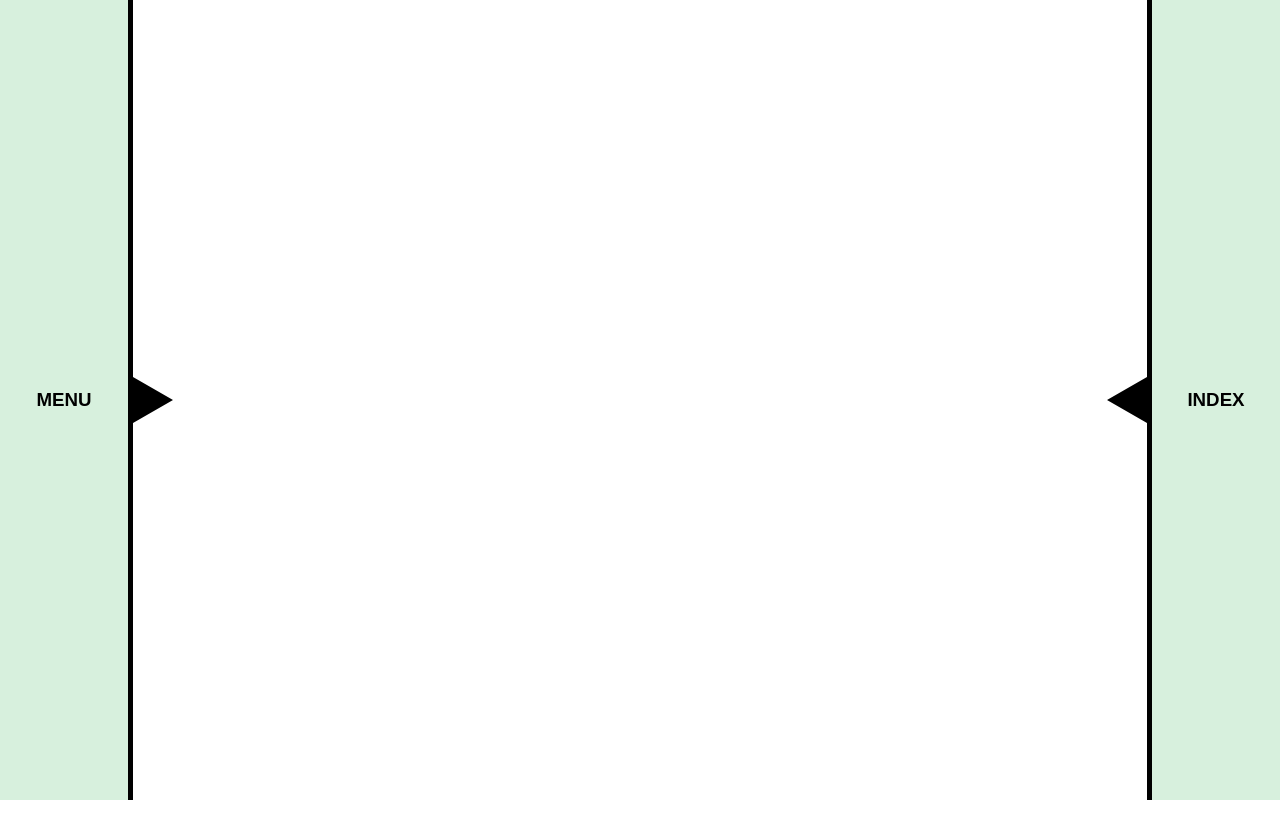
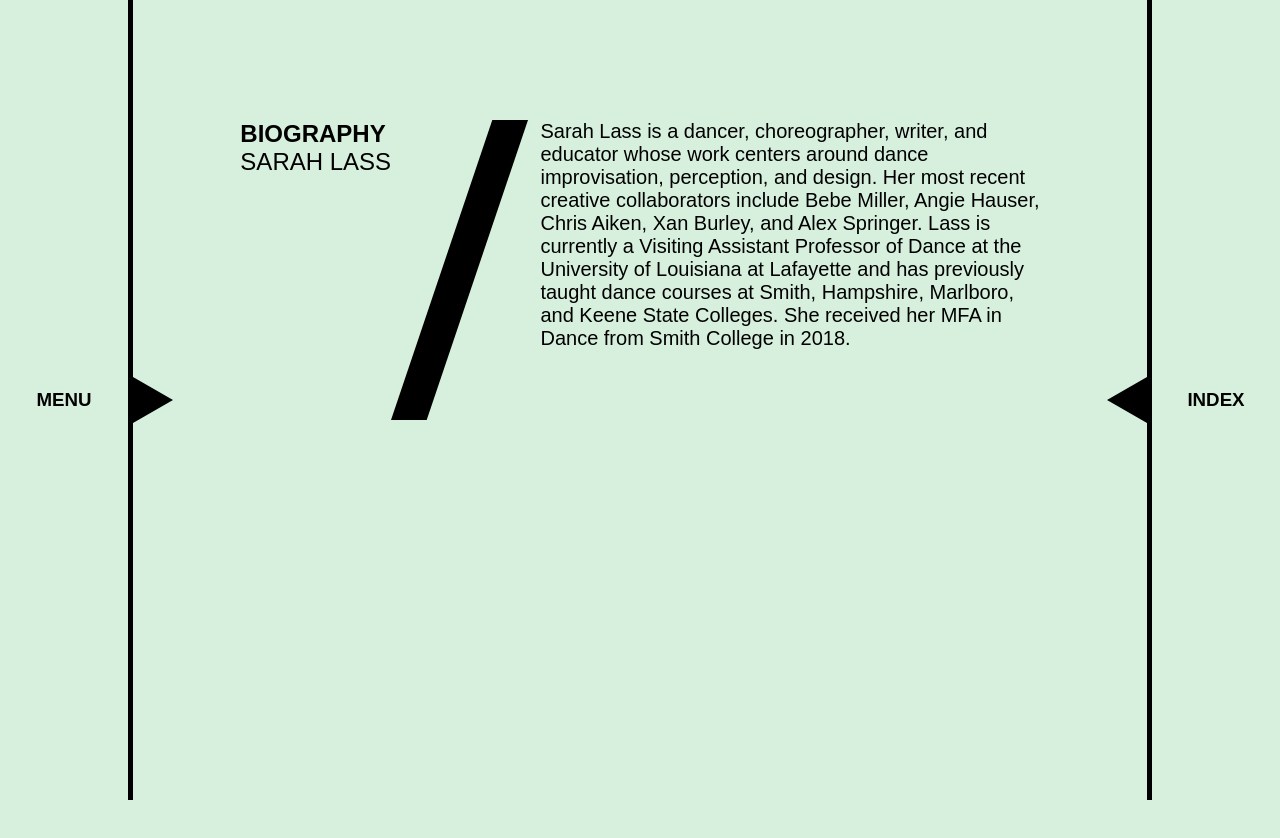
Before and after one commit to ampersand-paris/VAULT, a React (Create React App) app: page /sarah-lass-bio in a window 1280 px wide. Before the commit this address had no page. Shown: the top 838 px of the page. Before the commit the page ends 800 px from the top, so only its background shows below. Built offline with nearby package versions, Linux system fonts and the light colour scheme; a web font is replaced by a local one.

Commit message:
sarah lass

```diff
--- a/src/App.js
+++ b/src/App.js
@@ -49,6 +49,7 @@ import DarrellJonesBio from "./Biographies/DarrellJones";
 import RajaFeatherKellyBio from "./Biographies/RajaFeatherKelly";
 import ErinKilmurrayBio from "./Biographies/ErinKilmurray";
 import JaamilOlawaleKosokoBio from "./Biographies/JaamilOlawaleKosoko";
+import SarahLassBio from "./Biographies/SarahLass";
 
 // === VIDEOS ===
 import MeetingThree from "./Videos/MeetingThree";
@@ -117,6 +118,7 @@ return (
                 <Route path="/nena-couch-bio" element={<NenaCouchBio />} />
                 <Route path="/pat-graney-bio" element={<PatGraneyBio />} />
                 <Route path="/raja-feather-kelly-bio" element={<RajaFeatherKellyBio />} />
+                <Route path="/sarah-lass-bio" element={<SarahLassBio />} />
                 <Route path="/shannon-drake-bio" element={<ShannonDrakeBio />} />
                 <Route path="/rachel-boggia-bio" element={<RachelBoggiaBio />} />
             {/* Transcripts */}
--- /dev/null
+++ b/src/Biographies/SarahLass.js
@@ -0,0 +1,29 @@
+// ====== COMPONENTS ======
+
+const SarahLassBio = (props) => {
+
+    return (
+    <>
+        <div className="one-hundred-vh flex jc-center mobile-al-center mobile-column top-padding mint-green">
+            <div className="vault-padding mobile-flex mobile-jc-center mobile-width">
+                <div className="flex space-btwn essay-title-height">
+                    <div>
+                        <h2 className="subtitle ">BIOGRAPHY</h2>
+                        <h2 className="subtitle neuzit">Sarah Lass</h2>
+                    </div>
+                    <img className="bio-slash" src="/Images/Slash.svg" />
+                    <div className="flex column flex-end">
+                    </div>
+                </div>
+            </div>
+            <section className="flex column al-center no-top-padding mobile-padding">
+                <div className="essay-width ">
+                    <p className="no-top-padding">Sarah Lass is a dancer, choreographer, writer, and educator whose work centers around dance improvisation, perception, and design. Her most recent creative collaborators include Bebe Miller, Angie Hauser, Chris Aiken, Xan Burley, and Alex Springer. Lass is currently a Visiting Assistant Professor of Dance at the University of Louisiana at Lafayette and has previously taught dance courses at Smith, Hampshire, Marlboro, and Keene State Colleges. She received her MFA in Dance from Smith College in 2018.</p>
+                </div>
+            </section>
+        </div>
+    </>
+  );
+}
+
+export default SarahLassBio;
```
